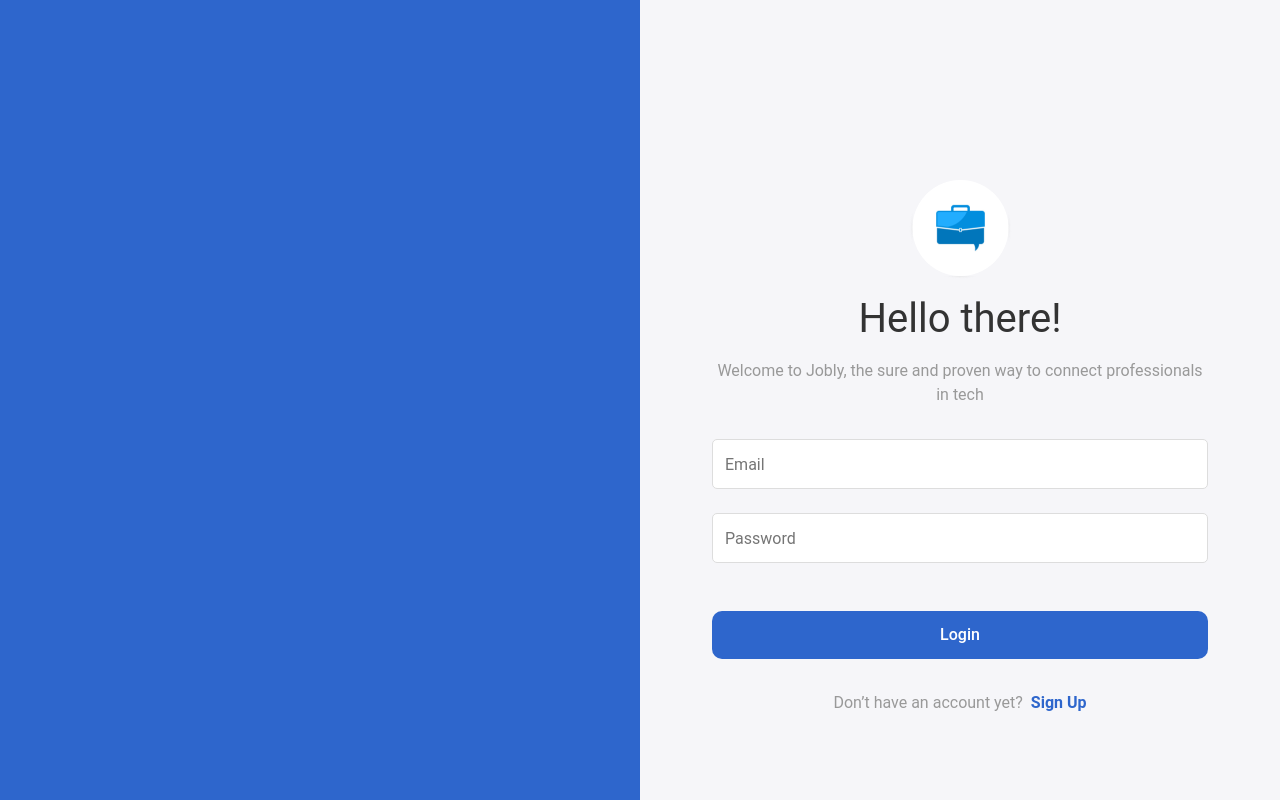
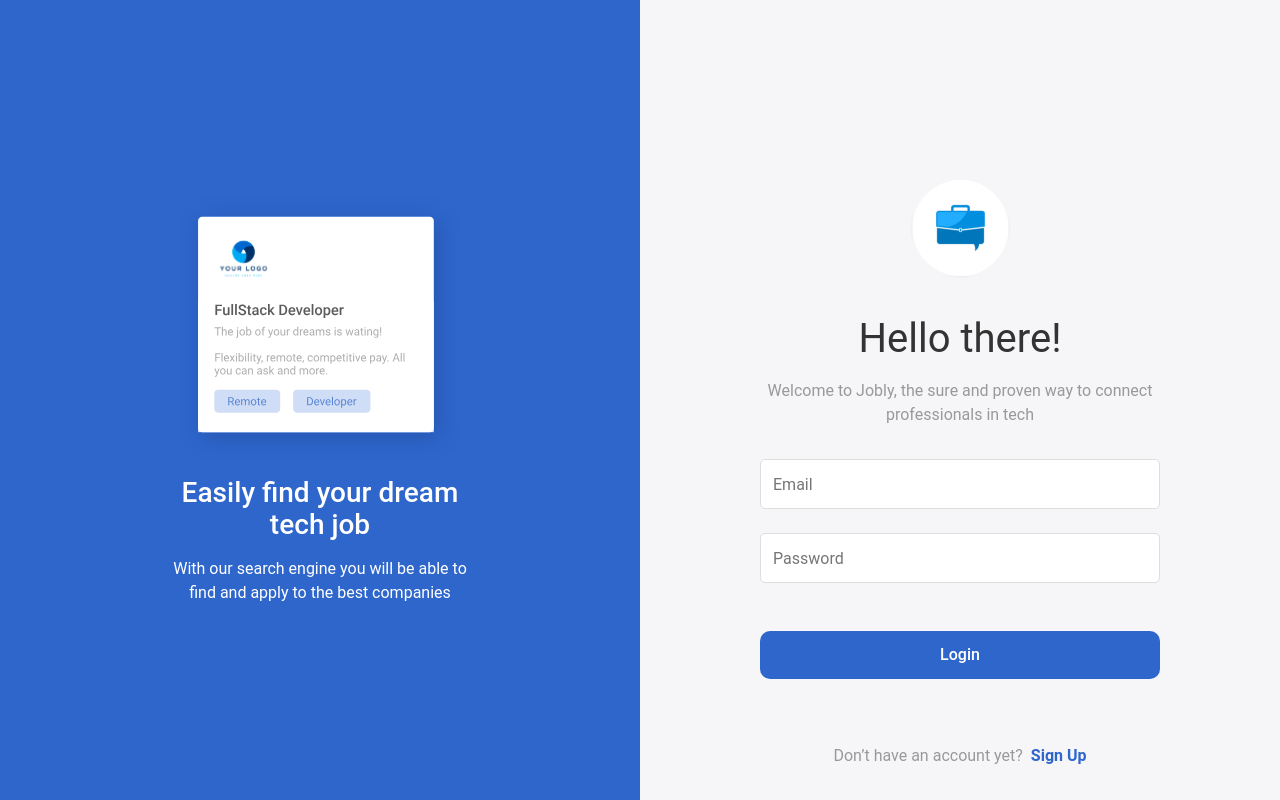
Before and after one commit to AlbaCasas/jobly, a React (Create React App) app in the folder staff/alba-casas/full-stack/final-project/app/: page /login in a window 1280 px wide. Built offline with nearby package versions, Linux system fonts and the light colour scheme.

Commit message:
Add login component

```diff
--- a/staff/alba-casas/full-stack/final-project/app/src/components/Box/styled.js
+++ b/staff/alba-casas/full-stack/final-project/app/src/components/Box/styled.js
@@ -5,7 +5,7 @@ const Box = styled.div`
   flex-direction: ${({ flexDirection }) => flexDirection};
   align-items: ${({ alignItems }) => alignItems};
   justify-content: ${({ justifyContent }) => justifyContent};
-  width: ${({ width }) => width};
+  width: ${({ width }) => width || "100%"};
   gap: ${({ gap }) => gap};
 `;
 
--- a/staff/alba-casas/full-stack/final-project/app/src/components/Text/Text.jsx
+++ b/staff/alba-casas/full-stack/final-project/app/src/components/Text/Text.jsx
@@ -1,8 +1,13 @@
 import { StyledText } from "./styled";
 
-const Text = ({ variant, children, textAlign, ...props }) => {
+const Text = ({ color, variant, children, textAlign, ...props }) => {
   return (
-    <StyledText textAlign={textAlign} variant={variant} {...props}>
+    <StyledText
+      color={color}
+      textAlign={textAlign}
+      variant={variant}
+      {...props}
+    >
       {children}
     </StyledText>
   );
--- a/staff/alba-casas/full-stack/final-project/app/src/components/Text/styled.js
+++ b/staff/alba-casas/full-stack/final-project/app/src/components/Text/styled.js
@@ -14,10 +14,17 @@ const linkCss = css`
   color: ${({ theme }) => theme.colors.primary};
 `;
 
-const heading = css`
+const headingCss = css`
   font-size: 40px;
   line-height: 56px;
   font-weight: 400;
+  color: ${({ theme }) => theme.colors.text};
+`;
+
+const subheadingCss = css`
+  font-size: 28px;
+  line-height: 32px;
+  font-weight: 500;
   color: ${({ theme }) => theme.colors.text};
 `;
 
@@ -31,9 +38,12 @@ export const StyledText = styled.span`
       case "link":
         return linkCss;
       case "heading":
-        return heading;
+        return headingCss;
+      case "subheading":
+        return subheadingCss;
       default:
         return bodyCss;
     }
   }}
+  color: ${({ color }) => color};
 `;
--- a/staff/alba-casas/full-stack/final-project/app/src/pages/Login/Login.jsx
+++ b/staff/alba-casas/full-stack/final-project/app/src/pages/Login/Login.jsx
@@ -4,19 +4,45 @@ import Box from "../../components/Box";
 import Input from "../../components/Input";
 import Text from "../../components/Text";
 import Logo from "../../assets/logo.png";
-import { View, StyledButton, LeftSection, RightSection } from "./styled";
+import CardImage from "../../assets/job-card.svg";
+import {
+  View,
+  StyledButton,
+  LeftSection,
+  RightSection,
+  Illustration,
+  LoginForm,
+} from "./styled";
 
 const Login = () => {
   return (
     <View>
-      <LeftSection />
+      <LeftSection>
+        <Box
+          gap="16px"
+          width="320px"
+          flexDirection="column"
+          alignItems="center"
+        >
+          <Illustration src={CardImage} alt="job card" />
+          <Text textAlign="center" color="white" variant="subheading">
+            Easily find your dream tech job
+          </Text>
+          <Text textAlign="center" color="white">
+            With our search engine you will be able to find and apply to the
+            best companies
+          </Text>
+        </Box>
+      </LeftSection>
       <RightSection>
-        <Box flexDirection={"column"} alignItems={"center"} gap="12px">
+        <LoginForm>
+          <Box flexDirection="column" alignItems="center" gap="32px">
             <img src={Logo} alt="Jobly" />
+            <Box flexDirection="column" alignItems="center" gap="12px">
               <Text variant="heading">Hello there!</Text>
-          <Text textAlign={"center"}>
-            Welcome to Jobly, the sure and proven way to connect professionals
-            in tech
+              <Text textAlign="center">
+                Welcome to Jobly, the sure and proven way to connect
+                professionals in tech
               </Text>
             </Box>
             <Box gap="48px" flexDirection="column">
@@ -26,12 +52,14 @@ const Login = () => {
               </Box>
               <StyledButton>Login</StyledButton>
             </Box>
-        <Box justifyContent={"center"} gap="8px">
+          </Box>
+          <Box justifyContent="center" gap="8px">
             <Text>Don’t have an account yet?</Text>
             <Text as={Link} to="/signup" variant="link">
               Sign Up
             </Text>
           </Box>
+        </LoginForm>
       </RightSection>
     </View>
   );
--- a/staff/alba-casas/full-stack/final-project/app/src/pages/Login/styled.js
+++ b/staff/alba-casas/full-stack/final-project/app/src/pages/Login/styled.js
@@ -23,6 +23,9 @@ export const LeftSection = styled(Box)`
     display: flex;
     width: 50%;
     background-color: ${({ theme }) => theme.colors.primary};
+    justify-content: center;
+    height: 100%;
+    align-items: center;
   }
 `;
 
@@ -31,10 +34,27 @@ export const RightSection = styled(Box)`
   display: flex;
   flex-direction: column;
   padding: 72px 24px;
-  gap: 32px;
 
   @media (min-width: ${({ theme }) => theme.breakpoints.desktop}) {
     width: 50%;
     padding: 180px 72px 32px 72px;
+    align-items: center;
   }
 `;
+
+export const LoginForm = styled(Box)`
+  width: 100%;
+  gap: 32px;
+  flex-direction: column;
+
+  @media (min-width: ${({ theme }) => theme.breakpoints.desktop}) {
+    height: 100%;
+    justify-content: space-between;
+    width: 400px;
+  }
+`;
+
+export const Illustration = styled.img`
+  width: 290px;
+  height: 265px;
+`;
```
Also changed, not shown: staff/alba-casas/full-stack/final-project/app/src/assets/job-card.svg (added). Lines whose indentation alone changed are shown as unchanged.
